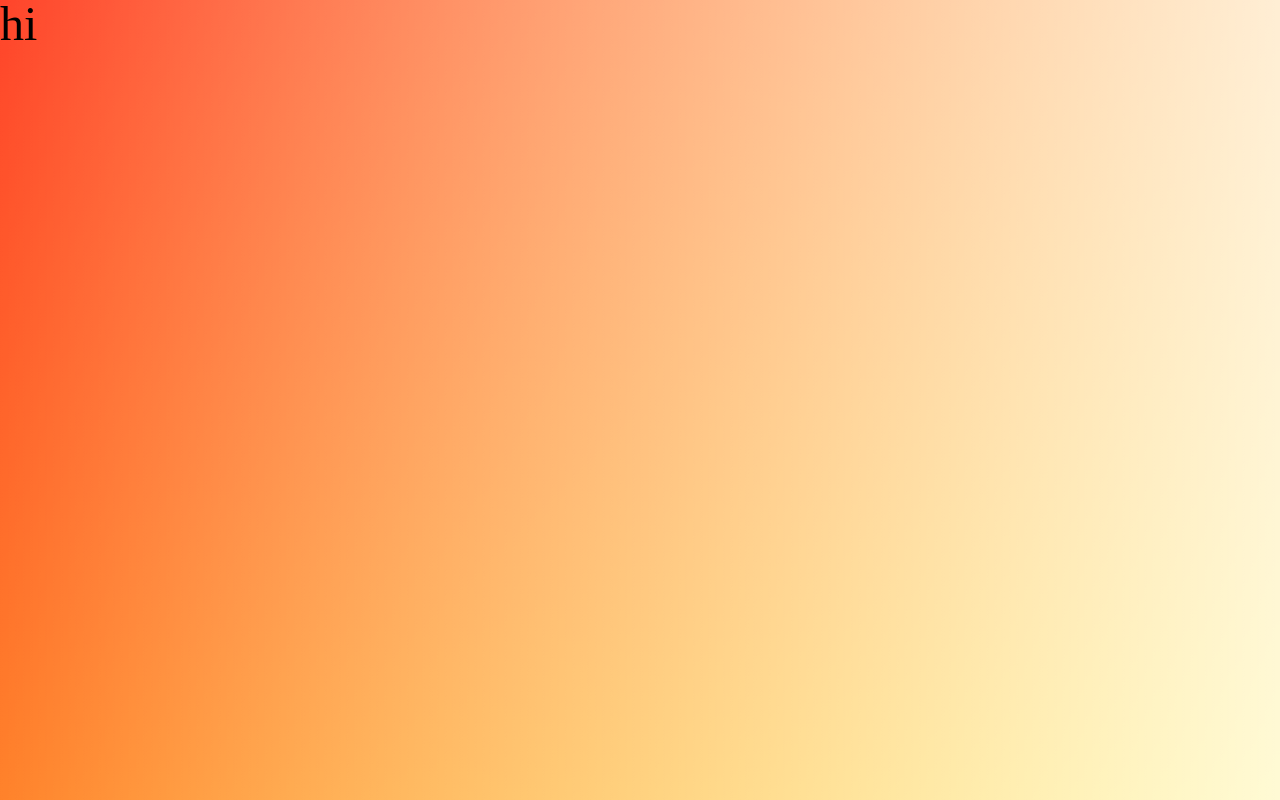
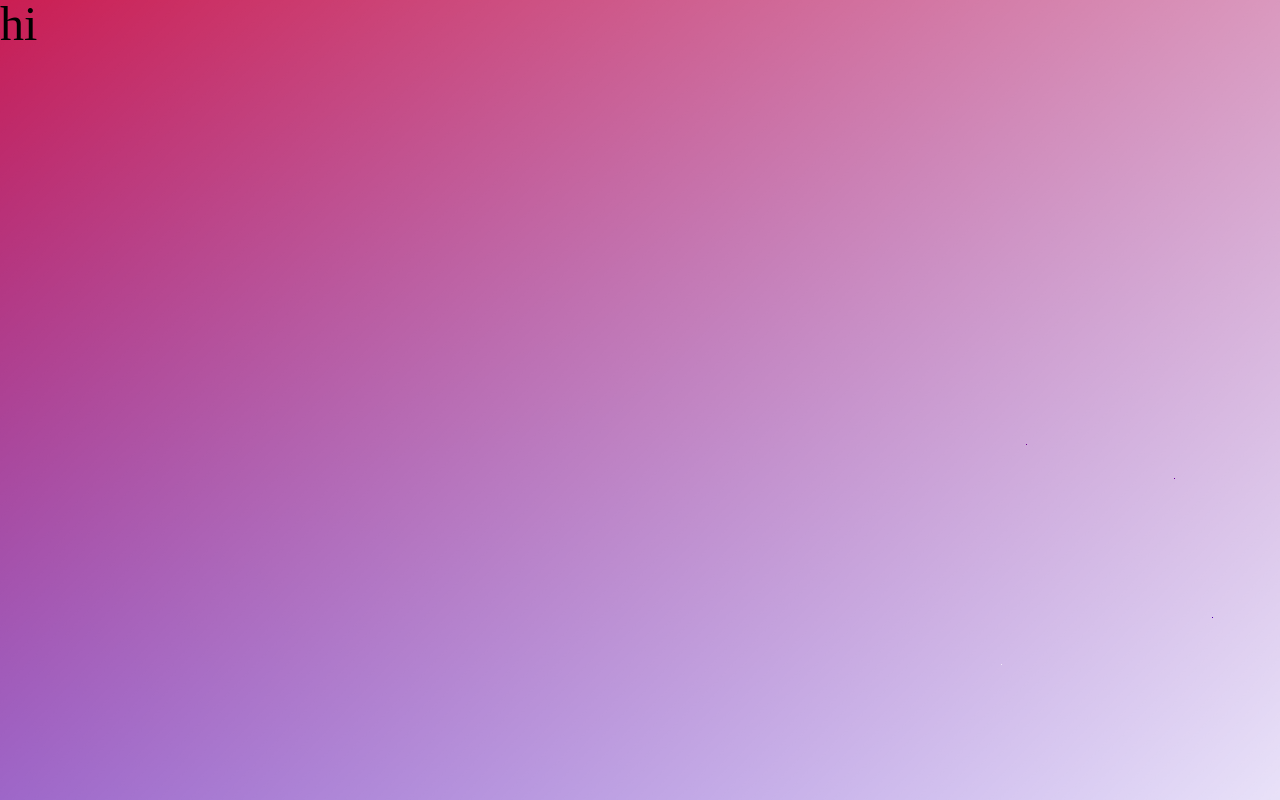
Before and after one commit to tylerschloesser/react-typescript-sandbox, a React app: page / in a window 1280 px wide. Built offline with nearby package versions, Linux system fonts and the light colour scheme.

Commit message:
third gradient

```diff
--- a/src/app.sass
+++ b/src/app.sass
@@ -7,6 +7,7 @@ $sqrt2: math.sqrt(2)
 
   top: 50%
   left: 50%
+  transform: translate(-50%, -50%)
 
   //height: max(calc(100vh * #{$sqrt2}), calc(100vh * #{$sqrt2}))
   // 1.5 is ~sqrt(2)
@@ -21,10 +22,14 @@ $sqrt2: math.sqrt(2)
   height: 100%
 
   --g1-1: red
-  --g1-2: yellow
+  --g1-2: blue
 
   --g2-1: transparent
   --g2-2: white
+
+  --g3-1: transparent
+  --g3-2: white
+
 
   overflow: hidden
 
@@ -35,14 +40,21 @@ $sqrt2: math.sqrt(2)
 
     background-image: linear-gradient(var(--g1-1), var(--g1-2))
 
-    animation: gradient-1 4s linear infinite
+    animation: gradient-1 4s ease-in-out infinite
 
   .gradient-2
     @include gradient-common
 
     background-image: linear-gradient(var(--g2-1), var(--g2-2))
 
-    animation: gradient-1 2s linear infinite
+    animation: gradient-1 2s ease-in-out infinite
+
+  .gradient-3
+    @include gradient-common
+
+    background-image: linear-gradient(var(--g3-1), var(--g3-2))
+
+    //animation: gradient-1 2s linear infinite
 
 
 @keyframes gradient-1
--- a/src/app.tsx
+++ b/src/app.tsx
@@ -9,7 +9,10 @@ export const App = () => {
       <div className="gradient-1" />
       <div className="gradient-2" />
 
-      hi
+      <div className="content">
+        hi
+      </div>
+
 
     </div>
   )
```
